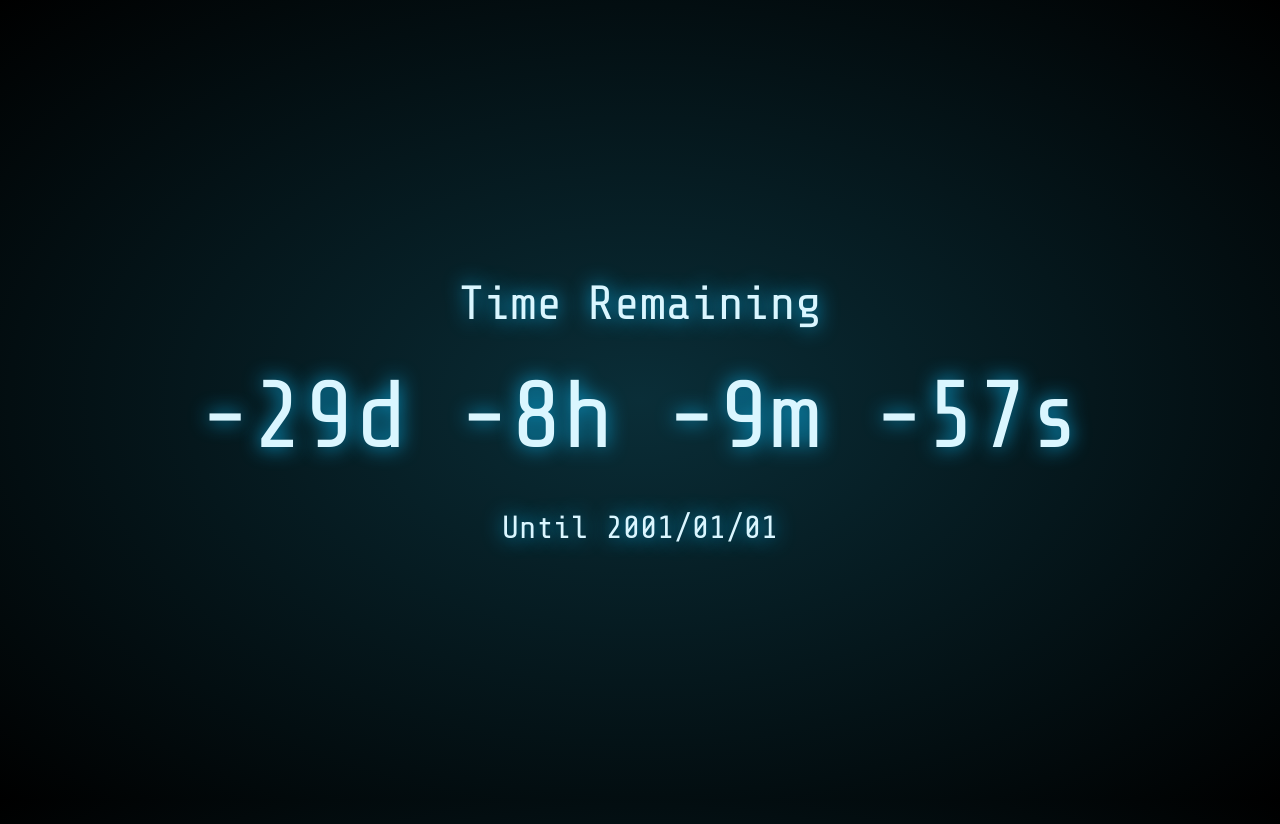
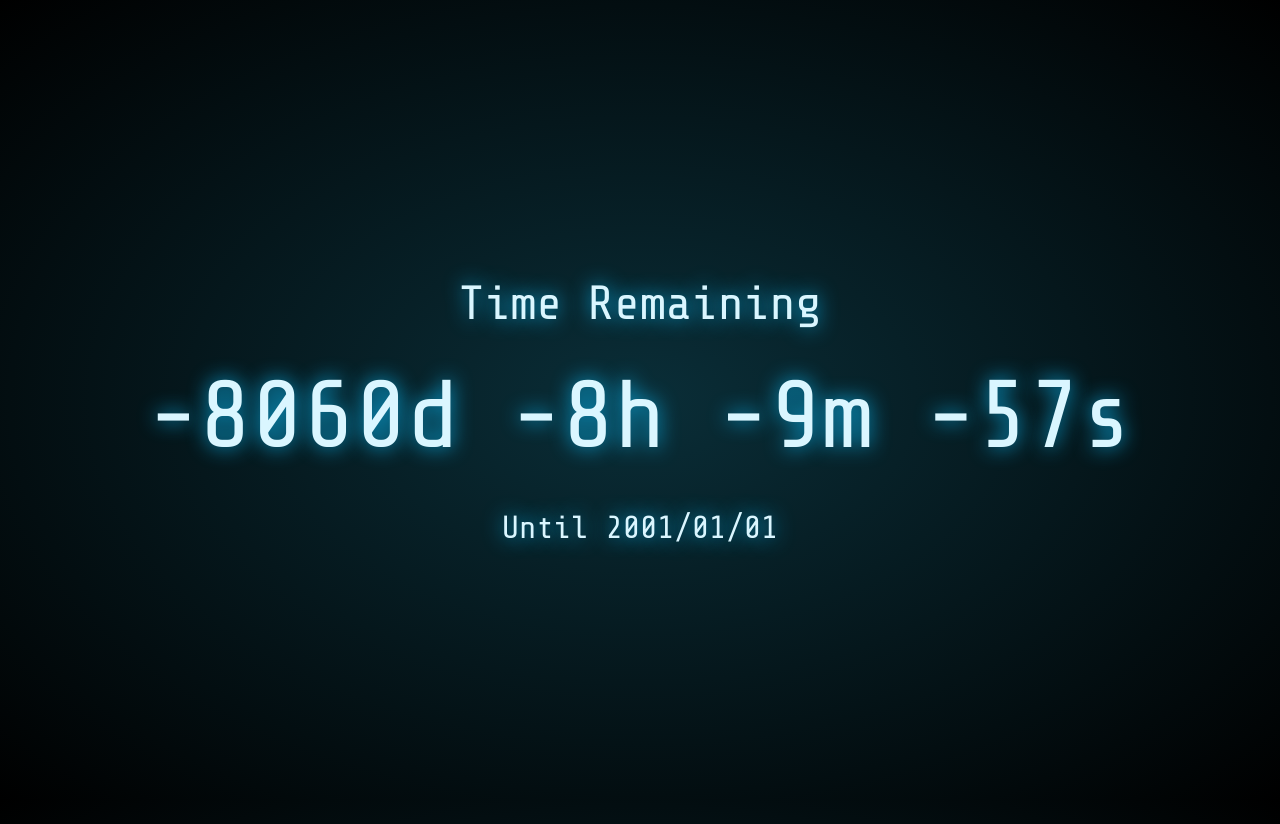
Before and after one commit to hikariyo/countdown, a Vue app: page /1/1/1 in a window 1280 px wide. Built offline with nearby package versions, Linux system fonts and the light colour scheme.

Commit message:
fix: show days properly

```diff
--- a/src/components/Countdown.vue
+++ b/src/components/Countdown.vue
@@ -17,7 +17,9 @@ const untilDayjs = dayjs(until)
 const untilFormatted = untilDayjs.format('YYYY/MM/DD')
 const remainingFormatted = computed(() => {
   const dur = dayjs.duration(untilDayjs.diff(now.value))
-  return dur.format('DD[d] HH[h] mm[m] ss[s]')
+  const days = Math.floor(dur.asDays())
+  const hms = dur.format('HH[h] mm[m] ss[s]')
+  return `${days}d ${hms}`
 })
 </script>
 
```
